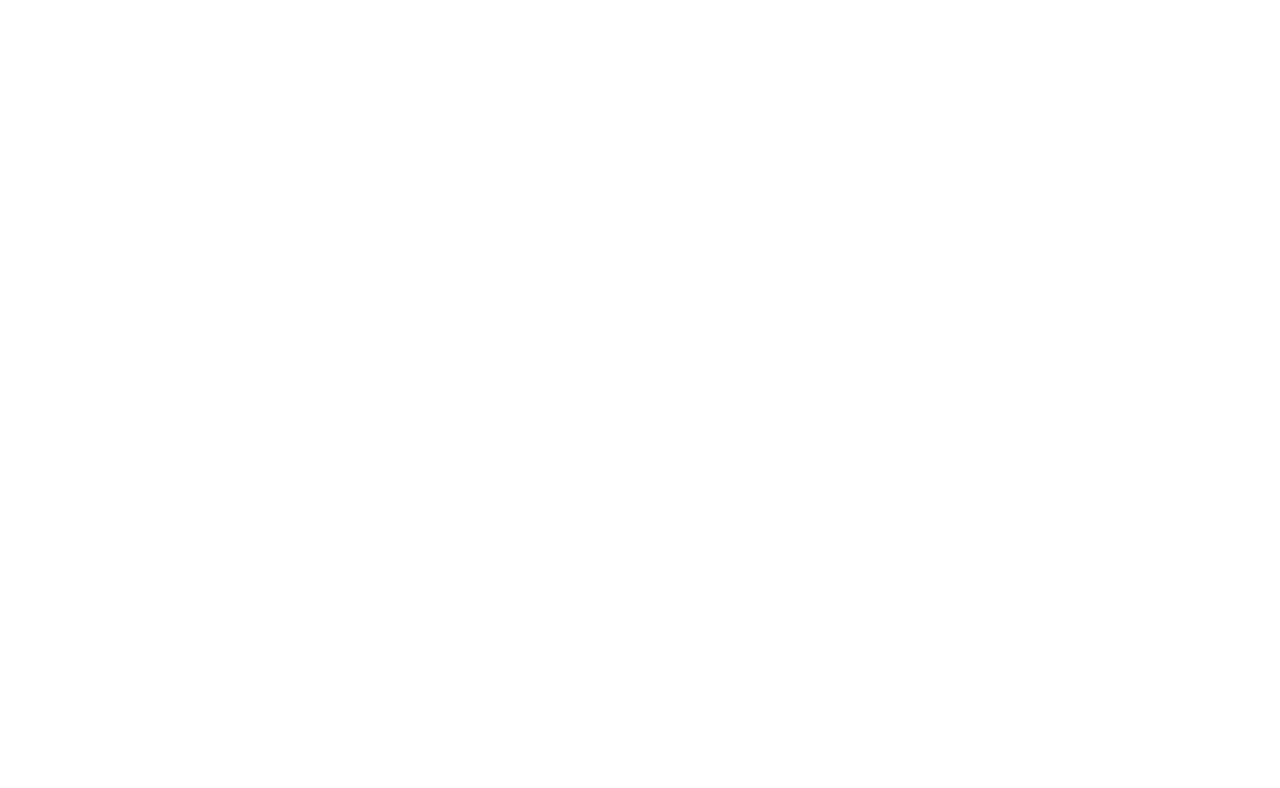
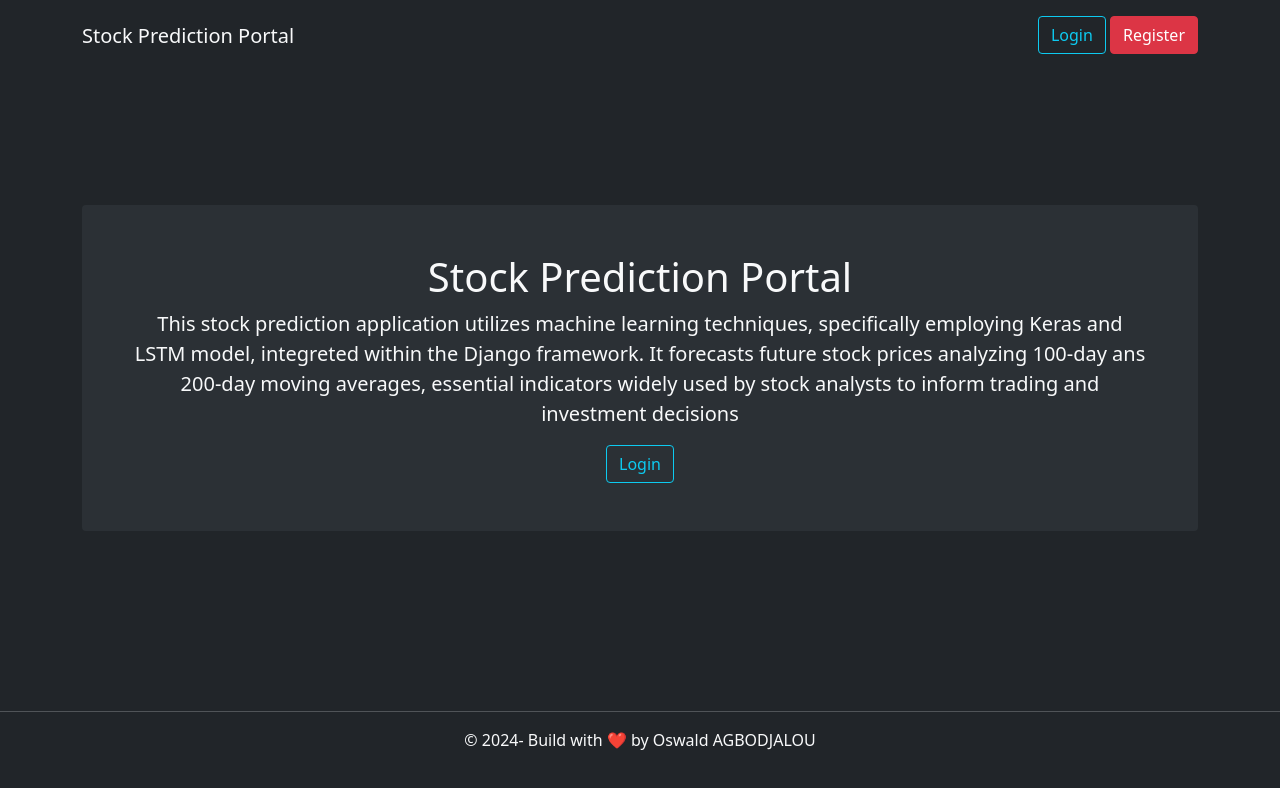
Before and after one commit to Chris0696/stock_prediction_portal, a React (Vite) app in the folder frontend/: page / in a window 1280 px wide. Shown: the top 788 px of the page. Built offline with nearby package versions, Linux system fonts and the light colour scheme.

Commit message:
homepage react

```diff
--- a/frontend/index.html
+++ b/frontend/index.html
@@ -4,9 +4,11 @@
     <meta charset="UTF-8" />
     <meta name="viewport" content="width=device-width, initial-scale=1.0" />
     <title>Stock Prediction Portal</title>
+    <link href="https://cdn.jsdelivr.net/npm/bootstrap@5.0.2/dist/css/bootstrap.min.css" rel="stylesheet">
   </head>
   <body>
     <div id="root"></div>
     <script type="module" src="/src/main.jsx"></script>
+    <script src="https://cdn.jsdelivr.net/npm/bootstrap@5.0.2/dist/js/bootstrap.bundle.min.js"></script>
   </body>
 </html>
--- a/frontend/src/App.jsx
+++ b/frontend/src/App.jsx
@@ -1,11 +1,18 @@
 import { useState } from 'react'
+import './assets/css/style.css'
+import Header from './components/Header'
+import { Main } from './components/Main'
+import Footer from './components/Footer'
+
 
 function App() {
   const [count, setCount] = useState(0)
 
   return (
     <>
-
+      <Header />
+      <Main />
+      <Footer />
     </>
   )
 }
--- /dev/null
+++ b/frontend/src/assets/css/style.css
@@ -0,0 +1,17 @@
+body{
+    background-color: #212529;
+}
+
+.bg-light-dark{
+    background-color: #2B3035;
+}
+
+#root{
+    display: flex;
+    flex-direction: column;
+    min-height: 100vh;
+}
+
+.container{
+    flex: 1;
+}
--- /dev/null
+++ b/frontend/src/components/Button.jsx
@@ -0,0 +1,11 @@
+import React from 'react'
+
+const Button = (props) => {
+  return (
+    <>
+        <a className={`btn ${props.class}`} href="">{props.text}</a>
+    </>
+  )
+}
+
+export default Button
--- /dev/null
+++ b/frontend/src/components/Footer.jsx
@@ -0,0 +1,15 @@
+import React from 'react'
+
+const Footer = () => {
+  return (
+    <>
+        <footer className='footer py-3 my-3'>
+            <hr className='border-bottom' />
+            <p className='text-light text-center'>&copy; 2024- Build with ❤️ by Oswald AGBODJALOU</p>
+
+        </footer>
+    </>
+  )
+}
+
+export default Footer
--- /dev/null
+++ b/frontend/src/components/Header.jsx
@@ -0,0 +1,22 @@
+import React from 'react'
+import Button from './Button'
+
+const Header = () => {
+  return (
+    <>
+        <nav className='navbar container pt-3 pb-3 align-items-start'>
+            <a className='navbar-brand text-light' href="">Stock Prediction Portal</a>
+
+
+            <div>
+                <Button text='Login' class='btn-outline-info' />
+                &nbsp;
+                <Button text='Register' class='btn-danger' />
+
+            </div>
+        </nav>
+    </>
+  )
+}
+
+export default Header
--- /dev/null
+++ b/frontend/src/components/Main.jsx
@@ -0,0 +1,17 @@
+import React from 'react'
+import Button from './Button'
+
+export const Main = () => {
+  return (
+    <>
+        <div className='container'>
+            <div className='p-5 text-center bg-light-dark rounded'>
+                <h1 className='text-light'>Stock Prediction Portal</h1>
+                <p className='text-light lead'>This stock prediction application utilizes machine learning techniques, specifically employing Keras and LSTM model, integreted within the Django framework. It forecasts future stock prices
+                    analyzing 100-day ans 200-day moving averages, essential indicators widely used by stock analysts to inform trading and investment decisions </p>
+                <Button text='Login' class='btn-outline-info' />
+            </div>
+        </div>
+    </>
+  )
+}
```
